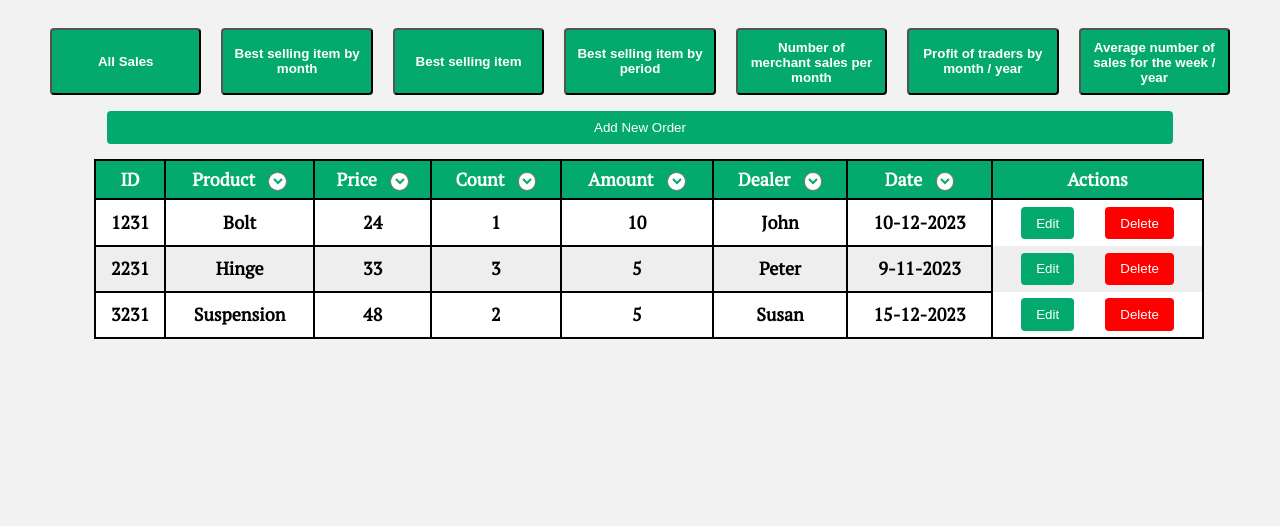
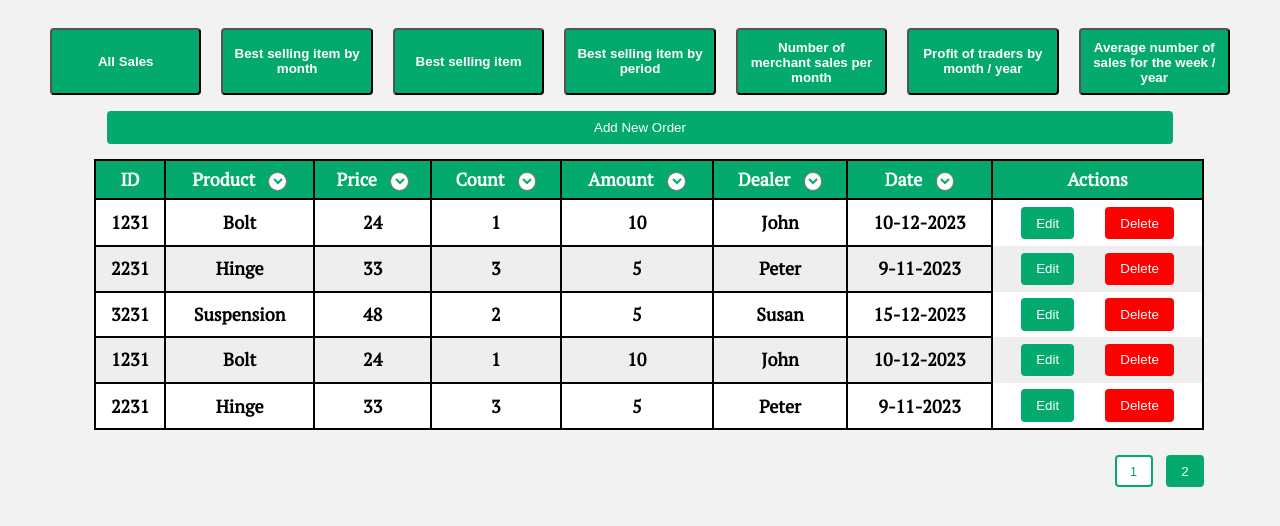
Before and after one commit to BDukov/Project-Sale-Tracker, a plain HTML site: page index.html in a window 1280 px wide. Shown: the part 108-634 px from the top of the page. Drawn offline with Linux system fonts and the light colour scheme.

Commit message:
add pagination to table

```diff
--- a/css/table.css
+++ b/css/table.css
@@ -169,3 +169,38 @@ tr:nth-child(even) {
     justify-content: center;
     align-items: center;
 }
+
+.pagination-buttons-container{
+    display: flex;
+    flex-direction: row;
+    justify-content: end;
+    align-items: center;
+    margin: 0 2em 1em 0;
+    /* background: red;; */
+
+}
+
+
+
+.pagination-btn:hover {
+    background: #fff;
+    color: #04AA6D;
+    cursor: pointer;
+}
+
+
+.pagination-buttons-container button {
+    border: 2px solid #04AA6D;
+    padding: 0.5em 1em;
+    margin: 0.5em 0 0.5em 1em;
+    border-radius: 0.3em;
+    color: #fff;
+    background: #04AA6D;
+    max-width: 5em;
+}
+
+.pagination-buttons-container button.clicked {
+    background: #fff;
+    color: #04AA6D;
+    cursor: pointer;
+}
--- a/table.js
+++ b/table.js
@@ -1,4 +1,10 @@
 const  data = [
+  { orderId: 1231, product: "Bolt", price: 24, count: 1, amount: 10, date:'10-12-2023', dealer:'John' },
+  { orderId: 2231, product: "Hinge", price: 33, count: 3, amount: 5, date:'9-11-2023', dealer:'Peter' },
+  { orderId: 3231, product: "Suspension", price: 48, count: 2, amount: 5, date:'15-12-2023', dealer:'Susan' },
+  { orderId: 1231, product: "Bolt", price: 24, count: 1, amount: 10, date:'10-12-2023', dealer:'John' },
+  { orderId: 2231, product: "Hinge", price: 33, count: 3, amount: 5, date:'9-11-2023', dealer:'Peter' },
+  { orderId: 3231, product: "Suspension", price: 48, count: 2, amount: 5, date:'15-12-2023', dealer:'Susan' },
   { orderId: 1231, product: "Bolt", price: 24, count: 1, amount: 10, date:'10-12-2023', dealer:'John' },
   { orderId: 2231, product: "Hinge", price: 33, count: 3, amount: 5, date:'9-11-2023', dealer:'Peter' },
   { orderId: 3231, product: "Suspension", price: 48, count: 2, amount: 5, date:'15-12-2023', dealer:'Susan' },
@@ -294,12 +300,22 @@ const  data = [
   const tableBody = document.createElement("tbody");
   table.appendChild(tableBody);
 
+  //PAGINATION
+
+  const itemsPerPage = 5;
+  let currentPage = 1;
+
   createData(data);
   //Създавам редове и популирам данните
   function createData(data){
 
-    data.forEach((item) => {
-      let row = document.createElement("tr");
+//Pagination logic
+    const startIndex = (currentPage - 1) * itemsPerPage;
+    const endIndex = startIndex + itemsPerPage;
+    const currentPageData = data.slice(startIndex, endIndex);
+
+currentPageData.forEach((item) => {
+  let row = document.createElement("tr");
       row.classList.add("custom-table-row");
 
       const cell0 = document.createElement("td");
@@ -415,6 +431,8 @@ const  data = [
             const dealer = input5.value;
             const date = input6.value;
 
+            console.log(index);
+
             data.splice(index, 1 , {orderId, product, price, count, amount, dealer, date});
 
             clearTable();
@@ -481,7 +499,46 @@ const  data = [
 
       tableBody.appendChild(row);
     });
+  // DATA CREATION END
   }
+
+  const totalPages = Math.ceil(data.length / itemsPerPage);
+
+  const pageButtonsContainer = document.createElement('div');
+  pageButtonsContainer.classList.add('pagination-buttons-container');
+
+  for (let i = 1; i <= totalPages; i++) {
+      const pageBtn = document.createElement('button');
+      pageBtn.textContent = i;
+      pageBtn.classList.add('pagination-btn');
+
+      if (i === 1) {
+        pageBtn.classList.add('clicked');
+    }
+
+      pageBtn.addEventListener('click', () => {
+          currentPage = i;
+          clearTable();
+          createData(data);
+          updateActivePageButton();
+      });
+      pageButtonsContainer.appendChild(pageBtn);
+  }
+
+  container.appendChild(pageButtonsContainer);
+
+  function updateActivePageButton() {
+    const pageButtons = document.querySelectorAll('.pagination-btn');
+    pageButtons.forEach((button, index) => {
+        if (index + 1 === currentPage) {
+            button.classList.add('clicked');
+        } else {
+            button.classList.remove('clicked');
+        }
+    });
+}
+
+  // createData(data);
 
   //Създавам модално прозорче за добавяне на нова продажба
     createModal();
```
Also changed, not shown: solve.js (+12 -8 lines).
